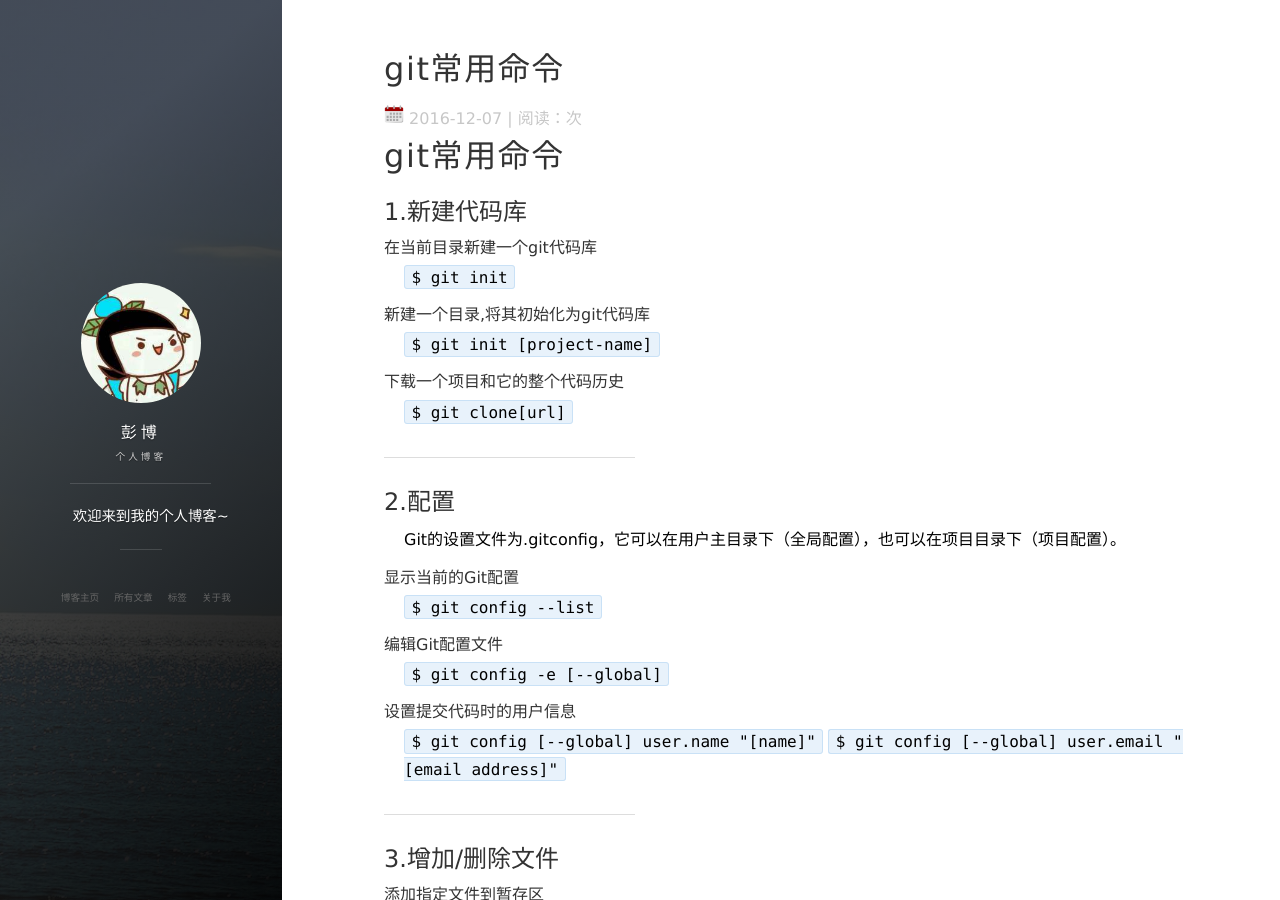
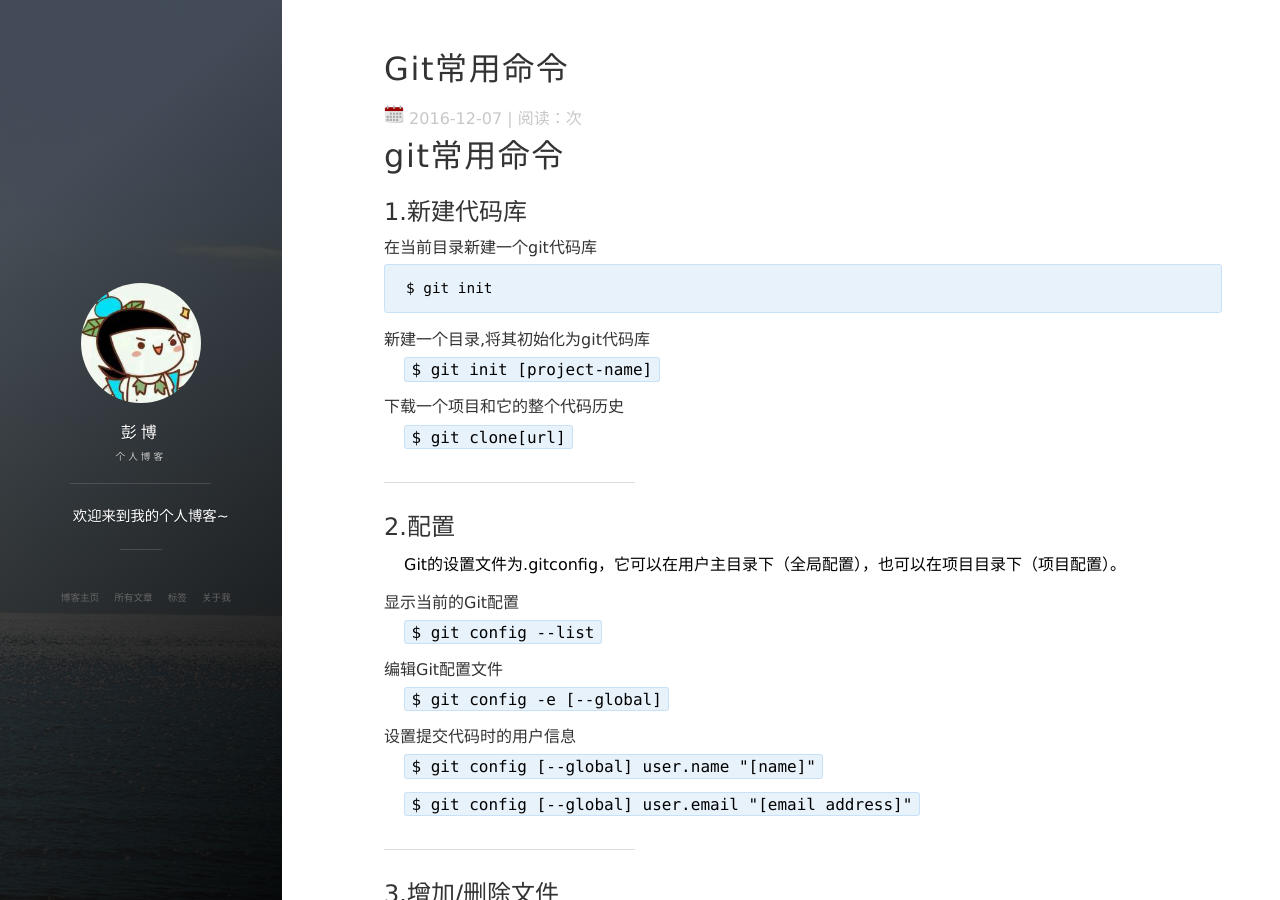
Before and after one commit to GeminiPeng/GeminiPeng.github.io, a Jekyll site: the page built from _posts/2016-12-07-git常用命令.md, in a window 1280 px wide and 900 px high. Built offline with Jekyll 4.4.1, drawn with Linux system fonts in a browser that asks for light colours; nearby versions of some CDN libraries; comment, search, counter and statistics services are not loaded.

Commit message:
git 常用命令

````diff
--- a/_posts/2016-12-07-git常用命令.md
+++ b/_posts/2016-12-07-git常用命令.md
@@ -1,6 +1,7 @@
 ---
+
 layout: post
-title: "git常用命令"
+title: "Git常用命令"
 date: 2016-12-07
 description: "git的基本常用命令"
 tag: 博客
@@ -10,11 +11,19 @@
 # git常用命令
 
 ## 1.新建代码库
+
 ##### 在当前目录新建一个git代码库
-`$ git init`
+
+```
+$ git init
+```
+
 ##### 新建一个目录,将其初始化为git代码库
+
 `$ git init [project-name]`
+
 ##### 下载一个项目和它的整个代码历史
+
 `$ git clone[url]`
 
 ---
@@ -23,13 +32,17 @@
 Git的设置文件为.gitconfig，它可以在用户主目录下（全局配置），也可以在项目目录下（项目配置）。
 
 ##### 显示当前的Git配置
+
 `$ git config --list`
 
 ##### 编辑Git配置文件
+
 `$ git config -e [--global]`
 
 ##### 设置提交代码时的用户信息
+
 `$ git config [--global] user.name "[name]"`
+
 `$ git config [--global] user.email "[email address]"`
 
 ---
@@ -37,25 +50,33 @@
 ## 3.增加/删除文件
 
 ##### 添加指定文件到暂存区
+
 `$ git add [file1] [file2] ...`
 
 ##### 添加指定目录到暂存区，包括子目录
+
 `$ git add [dir]`
 
 ##### 添加当前目录的所有文件到暂存区
+
 `$ git add .`
 
 ##### 添加每个变化前，都会要求确认
+
 ##### 对于同一个文件的多处变化，可以实现分次提交
+
 `$ git add -p`
 
 ##### 删除工作区文件，并且将这次删除放入暂存区
+
 `$ git rm [file1] [file2] ...`
 
 ##### 停止追踪指定文件，但该文件会保留在工作区
+
 `$ git rm --cached [file]`
 
 ##### 改名文件，并且将这个改名放入暂存区
+
 `$ git mv [file-original] [file-renamed]`
 
 ---
@@ -63,67 +84,88 @@
 ## 4.代码提交
 
 ##### 提交暂存区到仓库区
+
 `$ git commit -m [message]`
 
 ##### 提交暂存区的指定文件到仓库区
+
 `$ git commit [file1] [file2] ... -m [message]`
 
 ##### 提交工作区自上次commit之后的变化，直接到仓库区
+
 `$ git commit -a`
 
 ##### 提交时显示所有diff信息
+
 `$ git commit -v`
 
 ##### 使用一次新的commit，替代上一次提交
+
 ##### 如果代码没有任何新变化，则用来改写上一次commit的提交信息
+
 `$ git commit --amend -m [message]`
 
 ##### 重做上一次commit，并包括指定文件的新变化
+
 `$ git commit --amend [file1] [file2] ...`
 
 ---
+
 ## 5.分支
 
 ##### 列出所有本地分支
+
 `$ git branch`
 
 ##### 列出所有远程分支
+
 `$ git branch -r`
 
 ##### 列出所有本地分支和远程分支
+
 `$ git branch -a`
 
 ##### 新建一个分支，但依然停留在当前分支
+
 `$ git branch [branch-name]`
 
 ##### 新建一个分支，并切换到该分支
+
 `$ git checkout -b [branch]`
 
 ##### 新建一个分支，指向指定commit
+
 `$ git branch [branch] [commit]`
 
 ##### 新建一个分支，与指定的远程分支建立追踪关系
+
 `$ git branch --track [branch] [remote-branch]`
 
 ##### 切换到指定分支，并更新工作区
+
 `$ git checkout [branch-name]`
 
 ##### 切换到上一个分支
 `$ git checkout -`
 
 ##### 建立追踪关系，在现有分支与指定的远程分支之间
+
 `$ git branch --set-upstream [branch] [remote-branch]`
 
 ##### 合并指定分支到当前分支
+
 `$ git merge [branch]`
 
 ##### 选择一个commit，合并进当前分支
+
 `$ git cherry-pick [commit]`
 
 ##### 删除分支
+
 `$ git branch -d [branch-name]`
 
 ##### 删除远程分支
+
 `$ git push origin --delete [branch-name]`
 
 `$ git branch -dr [remote/branch]`
@@ -133,30 +175,39 @@
 ## 6.标签
 
 ##### 列出所有tag
+
 `$ git tag`
 
 ##### 新建一个tag在当前commit
+
 `$ git tag [tag]`
 
 ##### 新建一个tag在指定commit
+
 `$ git tag [tag] [commit]`
 
 ##### 删除本地tag
+
 `$ git tag -d [tag]`
 
 ##### 删除远程tag
+
 `$ git push origin :refs/tags/[tagName]`
 
 ##### 查看tag信息
+
 `$ git show [tag]`
 
 ##### 提交指定tag
+
 `$ git push [remote] [tag]`
 
 ##### 提交所有tag
+
 `$ git push [remote] --tags`
 
 ##### 新建一个分支，指向某个tag
+
 `$ git checkout -b [branch] [tag]`
 
 ---
@@ -164,65 +215,85 @@
 ## 7.查看信息
 
 ##### 显示有变更的文件
+
 `$ git status`
 
 ##### 显示当前分支的版本历史
+
 `$ git log`
 
 ##### 显示commit历史，以及每次commit发生变更的文件
+
 `$ git log --stat`
 
 ##### 搜索提交历史，根据关键词
+
 `$ git log -S [keyword]`
 
 ##### 显示某个commit之后的所有变动，每个commit占据一行
+
 `$ git log [tag] HEAD --pretty=format:%s`
 
 ##### 显示某个commit之后的所有变动，其"提交说明"必须符合搜索条件
+
 `$ git log [tag] HEAD --grep feature`
 
 ##### 显示某个文件的版本历史，包括文件改名
+
 `$ git log --follow [file]`
 
 `$ git whatchanged [file]`
 
 ##### 显示指定文件相关的每一次diff
+
 `$ git log -p [file]`
 
 ##### 显示过去5次提交
+
 `$ git log -5 --pretty --oneline`
 
 ##### 显示所有提交过的用户，按提交次数排序
+
 `$ git shortlog -sn`
 
 ##### 显示指定文件是什么人在什么时间修改过
+
 `$ git blame [file]`
 
 ##### 显示暂存区和工作区的差异
+
 `$ git diff`
 
 ##### 显示暂存区和上一个commit的差异
+
 `$ git diff --cached [file]`
 
 ##### 显示工作区与当前分支最新commit之间的差异
+
 `$ git diff HEAD`
 
 ##### 显示两次提交之间的差异
+
 `$ git diff [first-branch]...[second-branch]`
 
 ##### 显示今天你写了多少行代码
+
 `$ git diff --shortstat "@{0 day ago}"`
 
 ##### 显示某次提交的元数据和内容变化
+
 `$ git show [commit]`
 
 ##### 显示某次提交发生变化的文件
+
 `$ git show --name-only [commit]`
 
 ##### 显示某次提交时，某个文件的内容
+
 `$ git show [commit]:[filename]`
 
 ##### 显示当前分支的最近几次提交
+
 `$ git reflog`
 
 ---
@@ -230,27 +301,35 @@
 ## 8.远程同步
 
 ##### 下载远程仓库的所有变动
+
 `$ git fetch [remote]`
 
 ##### 显示所有远程仓库
+
 `$ git remote -v`
 
 ##### 显示某个远程仓库的信息
+
 `$ git remote show [remote]`
 
 ##### 增加一个新的远程仓库，并命名
+
 `$ git remote add [shortname] [url]`
 
 ##### 取回远程仓库的变化，并与本地分支合并
+
 `$ git pull [remote] [branch]`
 
 ##### 上传本地指定分支到远程仓库
+
 `$ git push [remote] [branch]`
 
 ##### 强行推送当前分支到远程仓库，即使有冲突
+
 `$ git push [remote] --force`
 
 ##### 推送所有分支到远程仓库
+
 `$ git push [remote] --all`
 
 ---
@@ -258,34 +337,45 @@
 ## 9.撤销
 
 ##### 恢复暂存区的指定文件到工作区
+
 `$ git checkout [file]`
 
 ##### 恢复某个commit的指定文件到暂存区和工作区
+
 `$ git checkout [commit] [file]`
 
 ##### 恢复暂存区的所有文件到工作区
+
 `$ git checkout .`
 
 ##### 重置暂存区的指定文件，与上一次commit保持一致，但工作区不变
+
 `$ git reset [file]`
 
 ##### 重置暂存区与工作区，与上一次commit保持一致
+
 `$ git reset --hard`
 
 ##### 重置当前分支的指针为指定commit，同时重置暂存区，但工作区不变
+
 `$ git reset [commit]`
 
 ##### 重置当前分支的HEAD为指定commit，同时重置暂存区和工作区，与指定commit一致
+
 `$ git reset --hard [commit]`
 
 ##### 重置当前HEAD为指定commit，但保持暂存区和工作区不变
+
 `$ git reset --keep [commit]`
 
 ##### 新建一个commit，用来撤销指定commit
+
 ##### 后者的所有变化都将被前者抵消，并且应用到当前分支
+
 `$ git revert [commit]`
 
 ##### 暂时将未提交的变化移除，稍后再移入
+
 `$ git stash`
 
 `$ git stash pop`
@@ -294,4 +384,5 @@
 ## 10.其他
 
 ##### 生成一个可供发布的压缩包
+
 `$ git archive`
````
